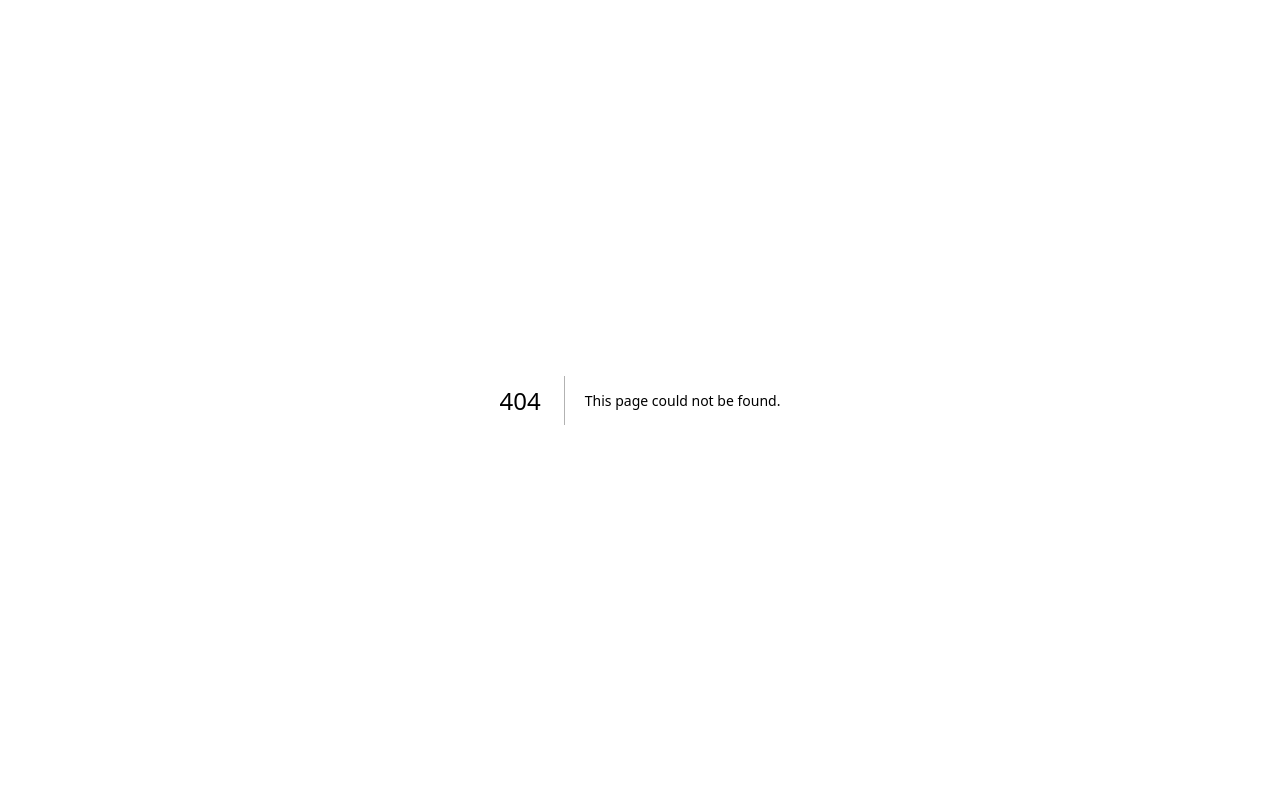
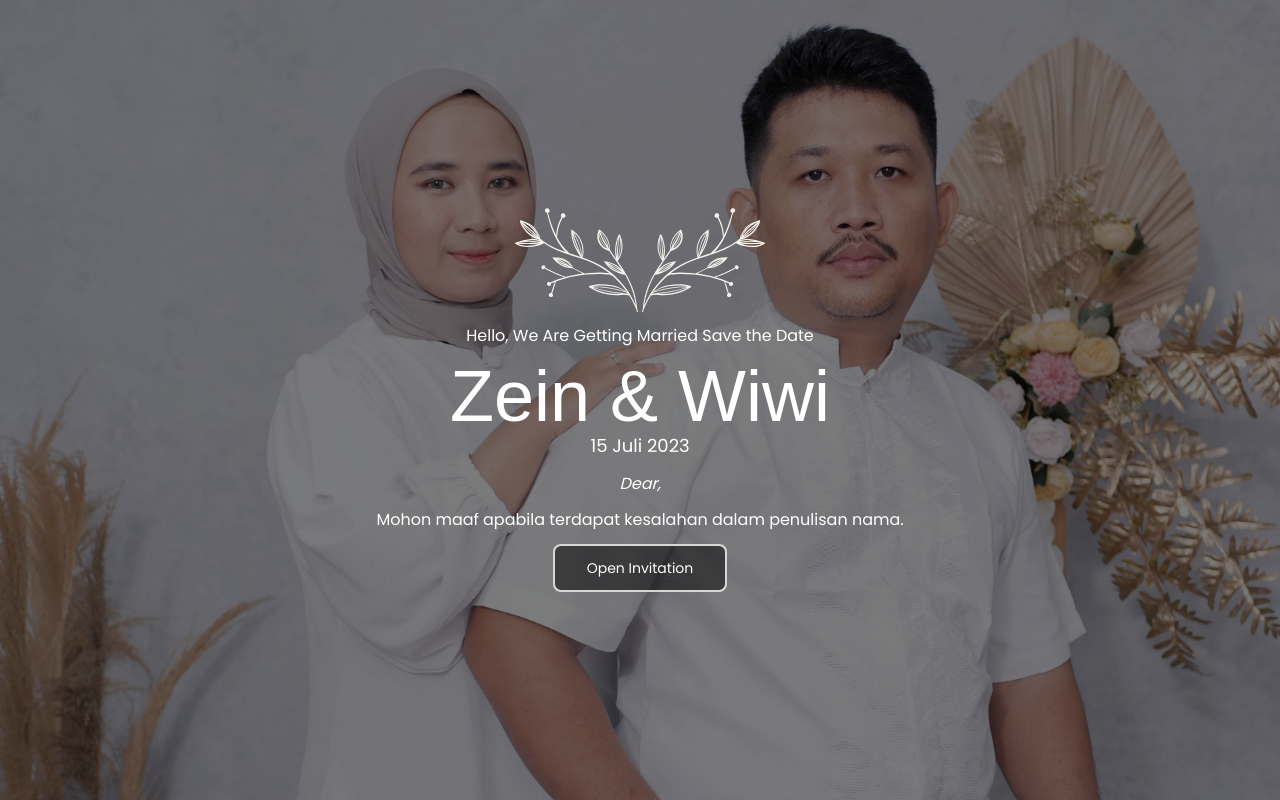
Before and after one commit to prastowo18/weddingtheme-1, a Next.js app: page /1 in a window 1280 px wide. Before the commit this address had no page. Built offline with nearby package versions, Linux system fonts and the light colour scheme; a web font is replaced by a local one.

Commit message:
change queryparam url

```diff
--- /dev/null
+++ b/app/[name]/layout.tsx
@@ -0,0 +1,28 @@
+import "../globals.css";
+import { Poppins } from "next/font/google";
+import React from "react";
+import Providers from "../utils/Providers";
+
+const poppins = Poppins({
+  weight: ["200", "300", "400", "500", "600", "700", "800", "900"],
+  subsets: ["latin"],
+});
+
+export const metadata = {
+  title: "Wedding Theme1",
+  description: "Generated by love",
+};
+
+export default function RootLayout({
+  children,
+}: {
+  children: React.ReactNode;
+}) {
+  return (
+    <html lang="en">
+      <body className={`${poppins.className}`} suppressHydrationWarning={true}>
+        <Providers>{children}</Providers>
+      </body>
+    </html>
+  );
+}
--- /dev/null
+++ b/app/[name]/page.tsx
@@ -0,0 +1,195 @@
+"use client";
+import { useCallback, useEffect, useRef, useState } from "react";
+import {
+  Navbar,
+  Hero,
+  Notes,
+  BrideGroom,
+  CountdownDay,
+  OurLoveStory,
+  OurMoment,
+  ShareLove,
+  GuestBook,
+  Footer,
+  WelcomeInvitation,
+} from "../components";
+import AOS from "aos";
+import "aos/dist/aos.css";
+
+export default function Home() {
+  const [welcomeInvitation, setWelcomeInvitation] = useState<boolean>(true);
+  const musicPlayers = useRef<HTMLAudioElement | undefined>(
+    typeof Audio !== "undefined" ? new Audio("/assets/song_fix.mp3") : undefined
+  );
+  const [playing, setPlaying] = useState<boolean>(false);
+
+  const togglePlaying = useCallback(() => {
+    setPlaying(!playing);
+  }, [playing]);
+
+  useEffect(() => {
+    playing ? musicPlayers.current?.play() : musicPlayers.current?.pause();
+    AOS.init();
+  }, [playing]);
+
+  useEffect(() => {
+    musicPlayers.current?.addEventListener("ended", () => setPlaying(false));
+    return () => {
+      musicPlayers.current?.removeEventListener("ended", () =>
+        setPlaying(false)
+      );
+    };
+  }, []);
+
+  const data = {
+    header: {
+      name: "Zein & Wiwi",
+      date: "15 Juli 2023",
+    },
+    bride_and_groom: {
+      desc: "",
+      groom: {
+        name: "Zein",
+        fullname: "Muhammad Zein",
+        desc: "Bapak M.Sjahlan - Ibu Rosminah",
+        location: "Bekasi, Indonesia.",
+      },
+      bride: {
+        name: "Wiwi",
+        fullname: "Wiwi Fitriani",
+        desc: "Alm. Bapak Saepudin - Ibu Rusminah",
+        location: "Bekasi, Indonesia.",
+      },
+    },
+    countdown: {
+      desc: "",
+      date: "",
+      background: "",
+      akad: {
+        location_name: "Gedung Serba Guna MCB Jati Asih",
+        location:
+          "Jl. Koja I, RT.02/RW.016, Jatiasih, Kec. Jatiasih, Kota Bks, Jawa Barat",
+        location_link:
+          "https://www.google.com/maps/place/Gedung+Serba+Guna+MCB+Jati+Asih/@-6.3061877,106.9545013,16.84z/data=!4m6!3m5!1s0x2e6993dd7c6cb143:0xc796d4f1f9d3d3f4!8m2!3d-6.3062138!4d106.9573124!16s%2Fg%2F11t6_kf9w4?entry=ttu",
+        date: "Sabtu, 15 Juli 2023 Jam 08.00-10.00",
+      },
+      resepsi: {
+        location_name: "Gedung Serba Guna MCB Jati Asih",
+        location:
+          "Jl. Koja I, RT.02/RW.016, Jatiasih, Kec. Jatiasih, Kota Bks, Jawa Barat",
+        location_link:
+          "https://www.google.com/maps/place/Gedung+Serba+Guna+MCB+Jati+Asih/@-6.3061877,106.9545013,16.84z/data=!4m6!3m5!1s0x2e6993dd7c6cb143:0xc796d4f1f9d3d3f4!8m2!3d-6.3062138!4d106.9573124!16s%2Fg%2F11t6_kf9w4?entry=ttu",
+        date: "Sabtu, 15 Juli 2023 Jam 11.00-17.00",
+      },
+      link_live_streaming: "",
+      live_streaming_status: false,
+    },
+    our_love_story: [
+      {
+        image: "/assets/story2.png",
+        title: "Awal Bertemu",
+        date: "Juli 2022",
+        story:
+          "Awal kami bertemu pada bulan Juli. Untuk mulai mengobrol pada bulan Agustus. Di bulan berikutnya kami mulai chat melalui WhatsApp dan mulai pendekatan bertukar cerita satu sama lain. Sampai akhirnya kami memutuskan ke tahap yang serius.",
+      },
+      {
+        image: "/assets/story1.png",
+        title: "Mulai Berkomitmen",
+        date: "Oktober 2022",
+        story:
+          "Pada bulan Oktober Zein mulai mengungkapkan maksud dan tujuan kelanjutan hubungan kami. Pada bulan Maret Zein membawa keluarganya untuk bersilaturahmi dan melamar saya sebagai pendamping hidupnya selamanya.",
+      },
+      {
+        image: "/assets/story3.png",
+        title: "Menikah",
+        date: "Juli 2023",
+        story:
+          "Persiapan pernikahan kami diberi jeda selama kurang lebih 3 bulan, pada hari sabtu, 15 Juli 2023 saya dan zein meresmikan pernikahan kami. Awal baru untuk memulai kehidupan yang baru.",
+      },
+    ],
+    our_moment: {
+      desc: "",
+      main_image: "",
+      list_image: [],
+    },
+    share_love: {
+      desc: "",
+      list_bank: [
+        {
+          logo: "/assets/mandirilogo.png",
+          rek_number: "1650001333757",
+          bank_name: "Bank Mandiri",
+          name: "Wiwi Fitriani",
+          no_tlpn: "089668695521",
+        },
+      ],
+      send_gift_location:
+        "Kp. Pondok Benda Rt.05/Rw.04 No.29 gg Apotik K24, Belakang Rumah RW Didi",
+    },
+  };
+
+  return (
+    <main className="min-h-screen">
+      {welcomeInvitation ? (
+        <WelcomeInvitation
+          data={data.header}
+          toggleWelcomeInvitation={() => {
+            setWelcomeInvitation(!welcomeInvitation);
+            setPlaying(!playing);
+          }}
+        />
+      ) : (
+        <div className="relative">
+          <Navbar />
+          <Hero data={data.header} />
+          <Notes />
+          <BrideGroom data={data.bride_and_groom} />
+          <CountdownDay data={data.countdown} />
+          <OurLoveStory data={data.our_love_story} />
+          <OurMoment />
+          <ShareLove data={data.share_love} />
+          <GuestBook />
+          <Footer />
+          <div className="fixed z-50 bottom-28 md:bottom-5 right-5">
+            <button
+              className="p-2 text-black bg-white rounded-full shadow-lg"
+              onClick={togglePlaying}
+            >
+              {playing ? (
+                <svg
+                  fill="none"
+                  viewBox="0 0 24 24"
+                  height="1.5em"
+                  width="1.5em"
+                >
+                  <path fill="currentColor" d="M9 9h2v6H9V9zM15 15h-2V9h2v6z" />
+                  <path
+                    fill="currentColor"
+                    fillRule="evenodd"
+                    d="M23 12c0 6.075-4.925 11-11 11S1 18.075 1 12 5.925 1 12 1s11 4.925 11 11zm-2 0a9 9 0 11-18 0 9 9 0 0118 0z"
+                    clipRule="evenodd"
+                  />
+                </svg>
+              ) : (
+                <svg
+                  fill="none"
+                  viewBox="0 0 24 24"
+                  height="1.5em"
+                  width="1.5em"
+                >
+                  <path
+                    fill="currentColor"
+                    fillRule="evenodd"
+                    d="M12 21a9 9 0 100-18 9 9 0 000 18zm0 2c6.075 0 11-4.925 11-11S18.075 1 12 1 1 5.925 1 12s4.925 11 11 11z"
+                    clipRule="evenodd"
+                  />
+                  <path fill="currentColor" d="M16 12l-6 4.33V7.67L16 12z" />
+                </svg>
+              )}
+            </button>
+          </div>
+        </div>
+      )}
+    </main>
+  );
+}
--- a/app/components/GuestBook/index.tsx
+++ b/app/components/GuestBook/index.tsx
@@ -9,7 +9,7 @@ import { toast } from "react-toastify";
 
 export function GuestBook() {
   const searchParams = useSearchParams();
-  const paramsName = searchParams.get("name");
+  const paramsName = searchParams.get("to");
   const mutation = useCeateList();
   const dataTable = useGetList();
   const { data, isError, isFetching, isLoading, refetch } = dataTable;
@@ -79,7 +79,7 @@ export function GuestBook() {
                   type="text"
                   disabled
                   value={paramsName ?? ""}
-                  // placeholder="Nama"
+                // placeholder="Nama"
                 />
               </div>
               <div className="">
@@ -115,7 +115,7 @@ export function GuestBook() {
                     id="nama"
                     type="number"
                     {...register("jumlah", {})}
-                    // placeholder="Nama"
+                  // placeholder="Nama"
                   />
                 </div>
               </div>
@@ -127,7 +127,7 @@ export function GuestBook() {
                   className="w-full h-32 px-3 py-2 leading-tight border rounded shadow appearance-none focus:outline-none focus:shadow-outline"
                   id="nama"
                   {...register("ucapan", {})}
-                  // placeholder="Nama"
+                // placeholder="Nama"
                 />
               </div>
               {loading ? (
@@ -187,9 +187,8 @@ export function GuestBook() {
               </div>
             ) : (
               <div
-                className={`relative flex flex-col w-full mx-auto overflow-y-auto ${
-                  nameIsExsist ? "h-90" : "h-72"
-                } scrollbar-thin scrollbar-thumb-[#9AA977]/60 scrollbar-track-[#9AA977]/30 px-2`}
+                className={`relative flex flex-col w-full mx-auto overflow-y-auto ${nameIsExsist ? "h-90" : "h-72"
+                  } scrollbar-thin scrollbar-thumb-[#9AA977]/60 scrollbar-track-[#9AA977]/30 px-2`}
               >
                 {data?.data.map((item: any, idx: number) => (
                   <div className="pb-5" key={idx}>
@@ -197,9 +196,8 @@ export function GuestBook() {
                       <div className="flex flex-col md:gap-3 md:flex-row md:items-center">
                         <p className="text-sm font-semibold">{item.nama}</p>
                         <div
-                          className={`text-xs font-semibold ${
-                            item.kedatangan ? "text-green-500" : "text-red-500"
-                          }  md:px-4 md:py-1 md:text-center md:bg-white md:rounded-full`}
+                          className={`text-xs font-semibold ${item.kedatangan ? "text-green-500" : "text-red-500"
+                            }  md:px-4 md:py-1 md:text-center md:bg-white md:rounded-full`}
                         >
                           {item.kedatangan ? "Hadir" : "Tidak Hadir"}
                         </div>
--- a/app/components/WelcomeInvitation/index.tsx
+++ b/app/components/WelcomeInvitation/index.tsx
@@ -14,7 +14,7 @@ interface IProps {
 }
 export function WelcomeInvitation(props: IProps) {
   const searchParams = useSearchParams();
-  const paramsName = searchParams.get("name");
+  const paramsName = searchParams.get("to");
   const { toggleWelcomeInvitation, data } = props;
   const renderMain = useMemo(() => {
     return (
```
